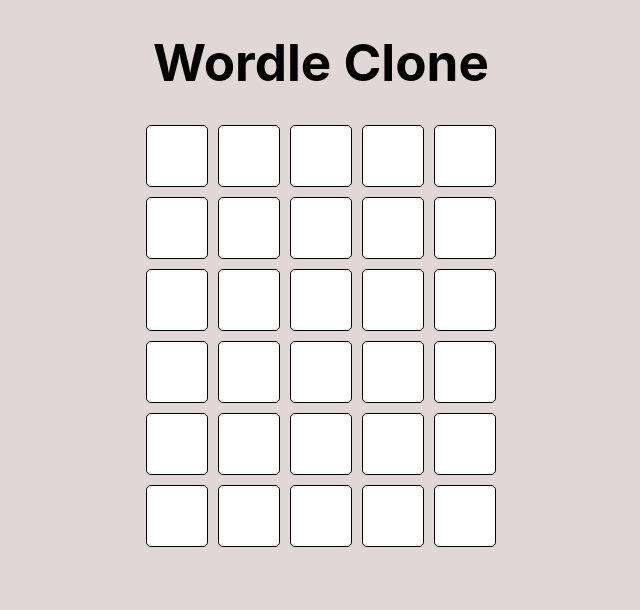
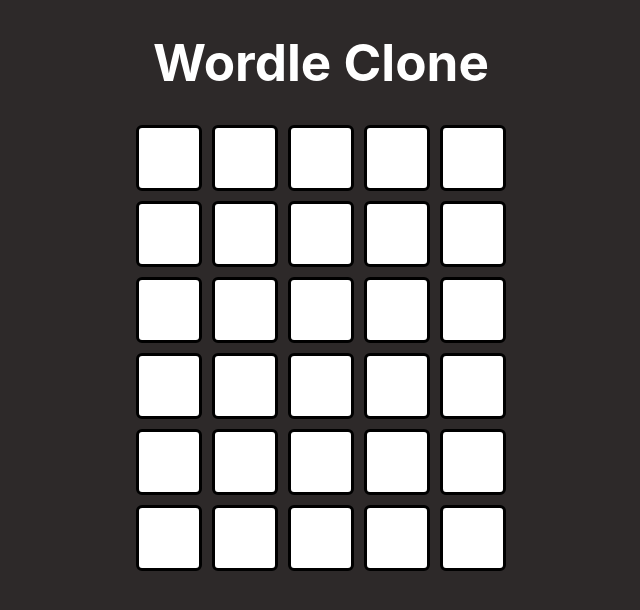
Before and after one commit to hugosundberg/wordleClone, a React (Vite) app: page / in a window 1280 px wide. Shown: the top 610 px of the page, without its empty margins (319-959 px from the left). Built offline with nearby package versions, Linux system fonts and the light colour scheme.

Commit message:
basic functionality complete

```diff
--- a/src/App.css
+++ b/src/App.css
@@ -1,8 +1,8 @@
 #root {
-  background-color: rgb(225, 215, 215);
+  background-color: rgb(45, 41, 41);
   width: 100%;
   height: 100vh;
-  color: black;
+  color: white;
 }
 
 .game-body {
@@ -19,9 +19,10 @@
 }
 
 .tile {
-  border: black solid 1px;
+  border: black solid 3px;
+  color: black;
   background-color: white;
-  border-radius: 5px;
+  border-radius: 6px;
   height: 60px;
   width: 60px;
   display: flex;
@@ -30,3 +31,16 @@
   text-transform: uppercase;
   font-size: 35px;
 }
+
+.correct {
+  background-color: green;
+  color: white;
+}
+
+.close {
+  background-color: yellow;
+}
+
+.absent {
+  background-color: lightgrey;
+}
--- a/src/App.tsx
+++ b/src/App.tsx
@@ -7,52 +7,44 @@
   const [guesses, setGuesses] = useState(Array(6).fill(null));
   const [currentGuess, setCurrentGuess] = useState("");
   const [isGameOver, setIsGameOver] = useState(false);
+  const [currentRow, setCurrentRow] = useState(0); // Track current row
 
   useEffect(() => {
-    const randomIndex = Math.floor(Math.random() * words.length - 1);
+    const randomIndex = Math.floor(Math.random() * words.length);
     setSolution(words[randomIndex].toLowerCase());
   }, []);
 
-  // Displays randomly selected solution
-  console.log(solution);
+  // Debugging logs
+  console.log("Solution: " + solution);
 
   useEffect(() => {
     const handleTyping = (event: KeyboardEvent) => {
-      if (isGameOver) {
-        return;
-      }
+      if (isGameOver) return;
 
-      if (/^[a-zA-Z]$/.test(event.key)) {
-        setCurrentGuess((previousGuess) => previousGuess + event.key);
+      if (/^[a-zA-Z]$/.test(event.key) && currentGuess.length < 5) {
+        setCurrentGuess((prev) => prev + event.key.toLowerCase());
       }
 
       if (event.key === "Enter") {
-        if (currentGuess.length < 5) {
-          return;
-        }
+        if (currentGuess.length < 5) return;
 
         // Submit guess
         const newGuesses = [...guesses];
-        const currentIndex = guesses.findIndex((val) => val == null);
-        newGuesses[currentIndex] = currentGuess;
+        newGuesses[currentRow] = currentGuess; // Finalize the guess for the current row
         setGuesses(newGuesses);
+        setCurrentRow((prev) => prev + 1); // Move to the next row
 
         if (currentGuess === solution) {
           setIsGameOver(true);
-        } else if (currentIndex === 5) {
-          setIsGameOver(true);
+        } else if (currentRow === 5) {
+          setIsGameOver(true); // End game after 6th row
         }
 
-        setCurrentGuess("");
+        setCurrentGuess(""); // Clear current guess after submission
       }
 
       if (event.key === "Backspace") {
-        setCurrentGuess(currentGuess.slice(0, -1));
-        return;
-      }
-
-      if (currentGuess.length >= 5) {
-        return;
+        setCurrentGuess((prev) => prev.slice(0, -1)); // Correct Backspace handling
       }
     };
 
@@ -61,38 +53,47 @@
     return () => {
       window.removeEventListener("keydown", handleTyping);
     };
-  }, [currentGuess, guesses, isGameOver, solution]);
+  }, [currentGuess, guesses, isGameOver, solution, currentRow]);
 
   // Debugging logs
   console.log("Current guess: " + currentGuess);
   console.log("Is game over: " + isGameOver);
 
-  let keyIndex = 0;
-
   return (
     <>
       <div className="game-body">
         <h1>Wordle Clone</h1>
-        {guesses.map((guess, i) => {
-          const isCurrentGuess = i === guesses.findIndex((val) => val == null);
-          return (
-            <Row
-              guess={isCurrentGuess ? currentGuess : guess ?? ""}
-              key={keyIndex++}
-            />
-          );
-        })}
+        {guesses.map((guess, i) => (
+          <Row
+            guess={i === currentRow ? currentGuess : guess ?? ""}
+            key={i}
+            solution={solution}
+            isFinal={i < currentRow} // Only final rows get the color class applied
+          />
+        ))}
       </div>
     </>
   );
 }
 
-function Row({ guess }: any) {
+function Row({ guess = "", solution, isFinal }: any) {
   const tiles = [];
 
   for (let i = 0; i < 5; i++) {
+    let className = "tile";
+
+    if (isFinal) {
+      if (guess[i] === solution[i]) {
+        className = "tile correct"; // Correct letter and position
+      } else if (solution.includes(guess[i])) {
+        className = "tile close"; // Correct letter, wrong position
+      } else {
+        className = "tile absent"; // Incorrect letter
+      }
+    }
+
     tiles.push(
-      <div key={i} className="tile">
+      <div key={i} className={className}>
         {guess[i] || ""}
       </div>
     );
```
